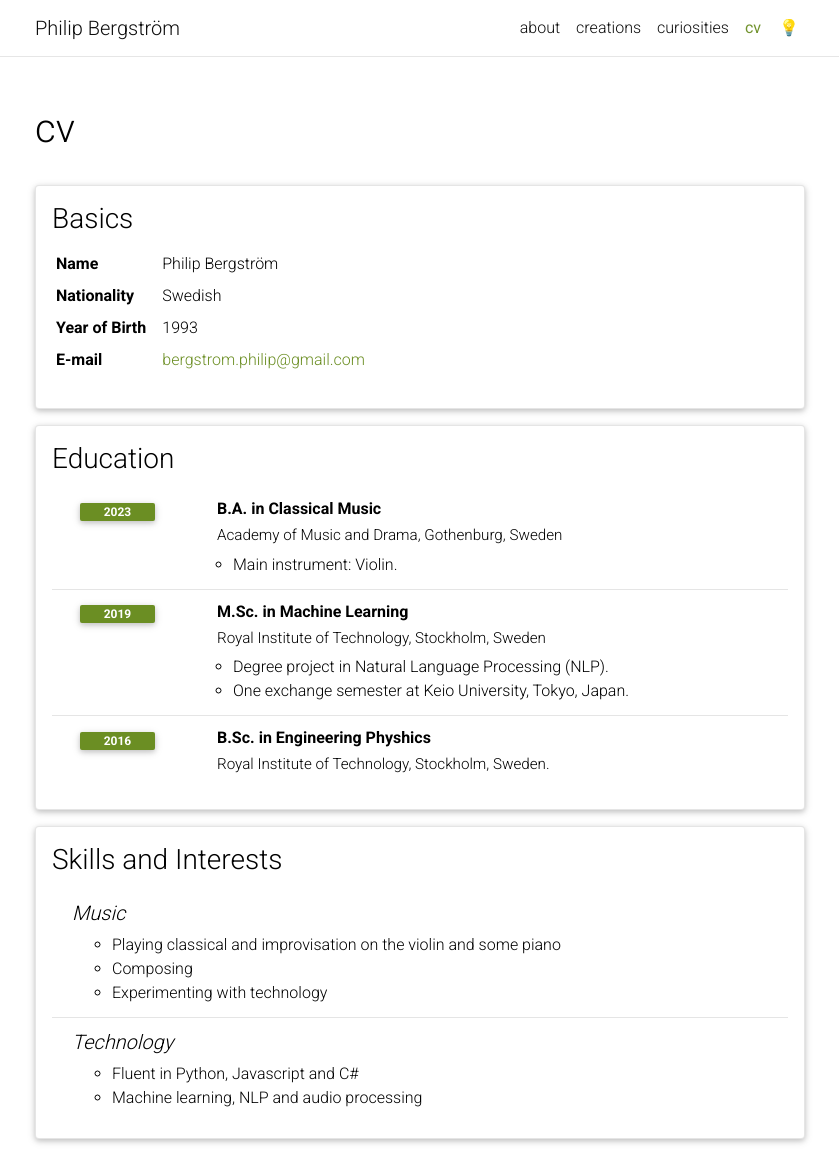
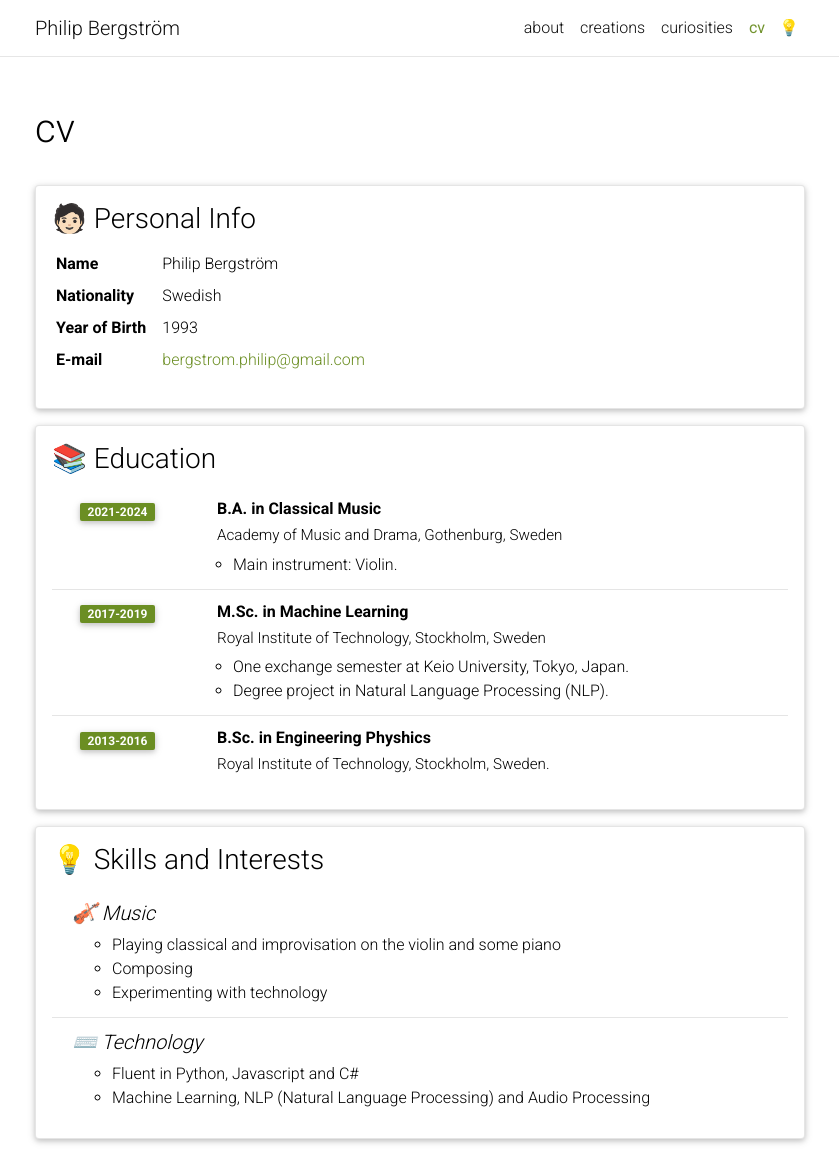
Before and after one commit to phber/phber.github.io, a Jekyll site: the page built from _pages/cv.md, in a window 1280 px wide and 1349 px high, cut to the strip 0-1175 px from the top of the window. Shown: the whole strip, without its empty margins (220-1059 px from the left). Built offline with Jekyll 4.4.1, drawn with Linux system fonts in a browser that asks for light colours; comment, search, counter and statistics services are not loaded; a style sheet for code colours, icons or effects is not loaded.

Commit message:
Update CV, fix light bulb padding

```diff
--- a/_bibliography/creations.bib
+++ b/_bibliography/creations.bib
@@ -6,7 +6,7 @@
 
 @book{solarsystem,
   title={The Sounds of the Planets (Data Sonification)},
-  abstract={A data sonification project where I both visualize planet orbit data and turn it into sound. The pitches of the planets mirror the scales conceived by Johannes Kepler in his book "Harmonices Mundi". If you are interested in the details, go ahead visit the page "curiosities" where I have provided an overview of the project.},
+  abstract={A data sonification project where I both visualize planet orbit data and turn it into sound. The pitches of the planets mirror the scales conceived by Johannes Kepler in his book "Harmonices Mundi". If you are interested in details of the project, go ahead visit the page "curiosities" where I have provided a deep dive post.},
   website={https://phber.github.io/Solarsounds.js/},
   author={Bergstrom, Philip},
   year={2023},
--- a/_config.yml
+++ b/_config.yml
@@ -100,7 +100,7 @@ pinterest_id: # your pinterest id
 unsplash_id: # your unsplash id
 instagram_id: # your instagram id
 facebook_id: # your facebook id
-youtube_id: youtube.com/@Philip.B # your youtube channel id (youtube.com/@<youtube_id>)
+youtube_id: phber # your youtube channel id (youtube.com/@<youtube_id>)
 discord_id: # your discord id (18-digit unique numerical identifier)
 
 contact_note: >
@@ -112,7 +112,7 @@ contact_note: >
 google_analytics:  # your Google Analytics measurement ID (format: G-XXXXXXXXXX)
 panelbear_analytics:  # panelbear analytics site ID (format: XXXXXXXXX)
 
-google_site_verification: NEFLtPTe_mem_ILsyzLFINVrjgOM7C-_e1L_Qu9FKC0 # your google-site-verification ID (Google Search Console)
+google_site_verification: "NEFLtPTe_mem_ILsyzLFINVrjgOM7C-_e1L_Qu9FKC0" # your google-site-verification ID (Google Search Console)
 bing_site_verification:  # out your bing-site-verification ID (Bing Webmaster)
 
 # -----------------------------------------------------------------------------
--- a/_data/cv.yml
+++ b/_data/cv.yml
@@ -1,4 +1,4 @@
-- title: Basics
+- title: 🧑🏻 Personal Info
   type: map
   contents:
     - name: Name
@@ -10,33 +10,33 @@
     - name: E-mail
       value: <a href="mailto:bergstrom.philip@gmail.com">bergstrom.philip@gmail.com</a>
 
-- title: Education
+- title: 📚 Education
   type: time_table
   contents:
     - title: B.A. in Classical Music
       institution: Academy of Music and Drama, Gothenburg, Sweden
-      year: 2023
+      year: "2021-2024"
       description:
         - 'Main instrument: Violin.'
     - title: M.Sc. in Machine Learning
       institution: Royal Institute of Technology, Stockholm, Sweden
-      year: 2019
+      year: "2017-2019"
       description:
+        - One exchange semester at Keio University, Tokyo, Japan.
         - Degree project in Natural Language Processing (NLP).
-        - One exchange semester at Keio University, Tokyo, Japan.
     - title: B.Sc. in Engineering Physhics
       institution: Royal Institute of Technology, Stockholm, Sweden.
-      year: 2016
+      year: "2013-2016"
 
-- title: Skills and Interests
+- title: 💡 Skills and Interests
   type: nested_list
   contents:
-    - title: Music
+    - title: 🎻 Music
       items:
         - Playing classical and improvisation on the violin and some piano
         - Composing
         - Experimenting with technology
-    - title: Technology
+    - title: ⌨️ Technology
       items:
         - Fluent in Python, Javascript and C#
-        - Machine learning, NLP and audio processing
+        - Machine Learning, NLP (Natural Language Processing) and Audio Processing
--- a/_includes/header.html
+++ b/_includes/header.html
@@ -98,9 +98,7 @@
 
               <!-- Toogle theme mode -->
               <li class="toggle-container">
-                <button id="light-toggle" title="Change theme">
-                  💡
-                </button>
+                <button id="light-toggle" title="Change theme">💡</button>
               </li>
               {%- endif %}
             </ul>
--- a/_sass/_base.scss
+++ b/_sass/_base.scss
@@ -290,7 +290,6 @@ blockquote {
 }
 
 #light-toggle {
-  padding-left: 10px;
   padding-top: 8px;
   border: 0;
   background-color: inherit;
```
